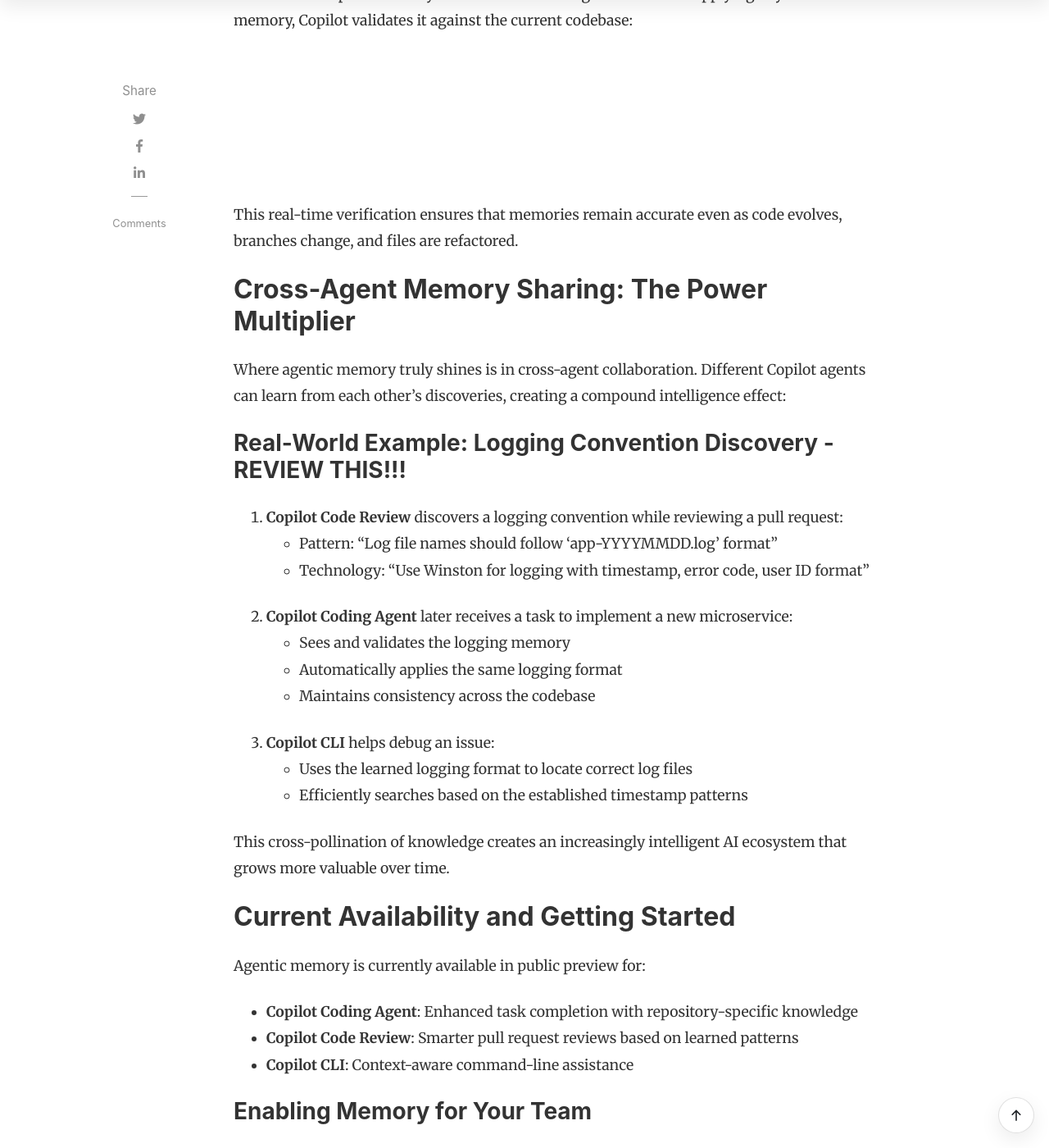
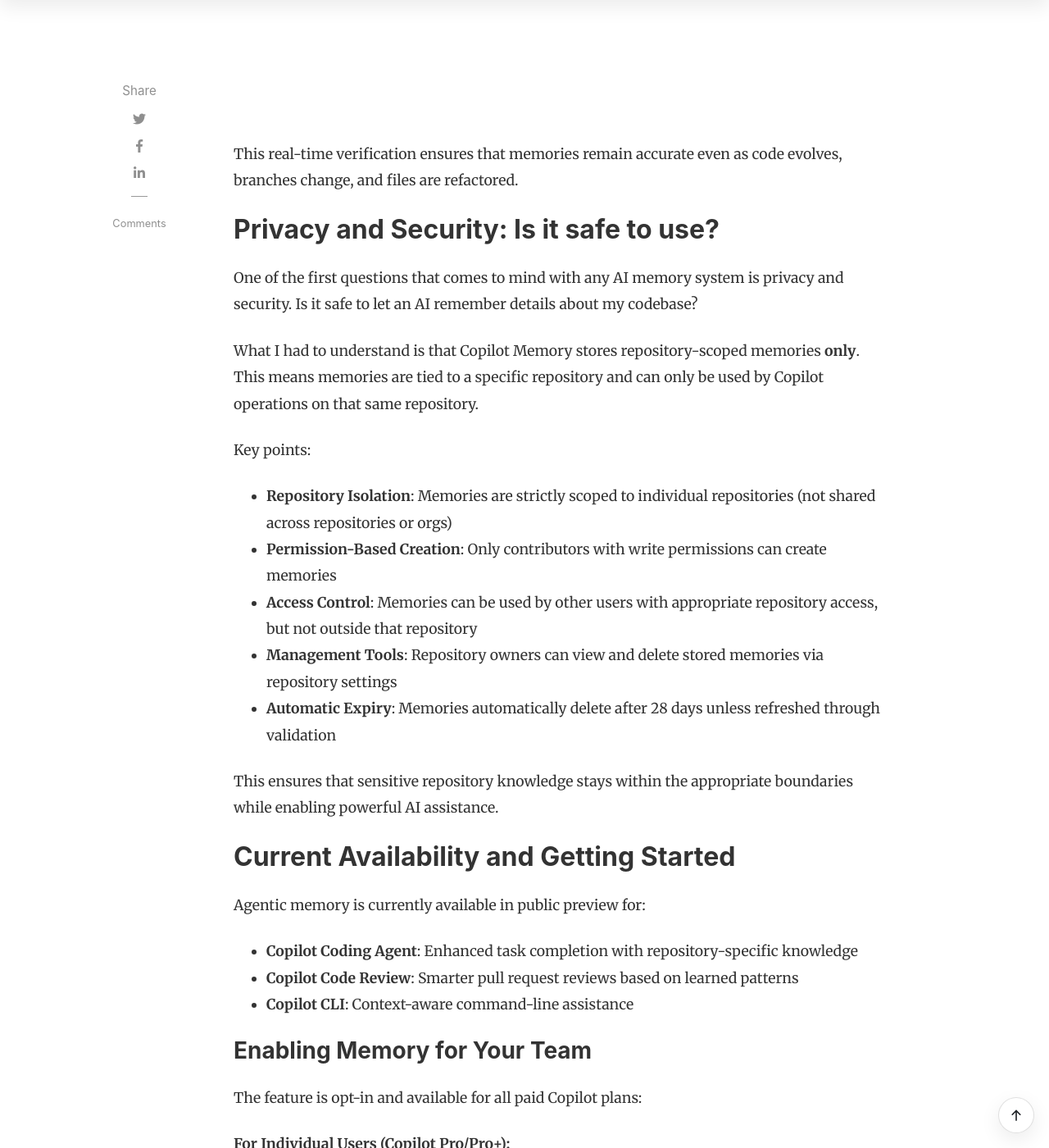
Before and after one commit to tw3lveparsecs/tw3lveparsecs.github.io, a Jekyll site: the page built from _posts/2026-01-25-github-copilot-agentic-memory.md, in a window 1280 px wide and 1400 px high, scrolled down 4298 px. Shown: the whole window at 82% size. Built offline with Jekyll 4.4.1, drawn with Linux system fonts in a browser that asks for light colours; nearby versions of some CDN libraries; comment, search, counter and statistics services are not loaded; some of the changed text lies outside the part shown.

```diff
--- a/_posts/2026-01-25-github-copilot-agentic-memory.md
+++ b/_posts/2026-01-25-github-copilot-agentic-memory.md
@@ -88,26 +89,21 @@
 
 This real-time verification ensures that memories remain accurate even as code evolves, branches change, and files are refactored.
 
-## Cross-Agent Memory Sharing: The Power Multiplier
+## Privacy and Security: Is it safe to use?
 
-Where agentic memory truly shines is in cross-agent collaboration. Different Copilot agents can learn from each other's discoveries, creating a compound intelligence effect:
+One of the first questions that comes to mind with any AI memory system is privacy and security. Is it safe to let an AI remember details about my codebase?
 
-### Real-World Example: Logging Convention Discovery - REVIEW THIS!!!
+What I had to understand is that Copilot Memory stores repository-scoped memories **only**. This means memories are tied to a specific repository and can only be used by Copilot operations on that same repository.
 
-1. **Copilot Code Review** discovers a logging convention while reviewing a pull request:
-   - Pattern: "Log file names should follow 'app-YYYYMMDD.log' format"
-   - Technology: "Use Winston for logging with timestamp, error code, user ID format"
+Key points:
 
-2. **Copilot Coding Agent** later receives a task to implement a new microservice:
-   - Sees and validates the logging memory
-   - Automatically applies the same logging format
-   - Maintains consistency across the codebase
+- **Repository Isolation**: Memories are strictly scoped to individual repositories (not shared across repositories or orgs)
+- **Permission-Based Creation**: Only contributors with write permissions can create memories
+- **Access Control**: Memories can be used by other users with appropriate repository access, but not outside that repository
+- **Management Tools**: Repository owners can view and delete stored memories via repository settings
+- **Automatic Expiry**: Memories automatically delete after 28 days unless refreshed through validation
 
-3. **Copilot CLI** helps debug an issue:
-   - Uses the learned logging format to locate correct log files
-   - Efficiently searches based on the established timestamp patterns
-
-This cross-pollination of knowledge creates an increasingly intelligent AI ecosystem that grows more valuable over time.
+This ensures that sensitive repository knowledge stays within the appropriate boundaries while enabling powerful AI assistance.
 
 ## Current Availability and Getting Started
 
@@ -136,17 +132,6 @@
 **Repository Management:**
 Repository owners can review and manage stored memories via:
 `Repository Settings > Copilot > Memory`
-
-## Privacy and Security: Repository-Scoped Intelligence
-
-GitHub has implemented robust privacy controls for agentic memory:
-
-- **Repository Isolation**: Memories are strictly scoped to individual repositories
-- **Permission-Based Creation**: Only contributors with write permissions can create memories
-- **Access Control**: Memories are only used for users with appropriate repository access
-- **Automatic Expiry**: Memories automatically delete after 28 days unless refreshed through validation
-
-This ensures that sensitive repository knowledge stays within the appropriate boundaries while enabling powerful AI assistance.
 
 ## Implementation Best Practices
 
--- a/docker-compose.yml
+++ b/docker-compose.yml
@@ -17,6 +17,7 @@
 
     jekyll-build:
         <<: *jekyll-common
+        profiles: ["build"]
         command: ["bundle", "exec", "jekyll", "build"]
 
 volumes:
```
Also changed, not shown: other parts of _posts/2026-01-25-github-copilot-agentic-memory.md (+3 -2 lines), _includes/featuredbox.html (+3 -2 lines), _includes/postbox.html (+4 -3 lines), _posts/2025-12-10-github-plan-agent.md (+0 -1 lines), README.md, 3 other files.
